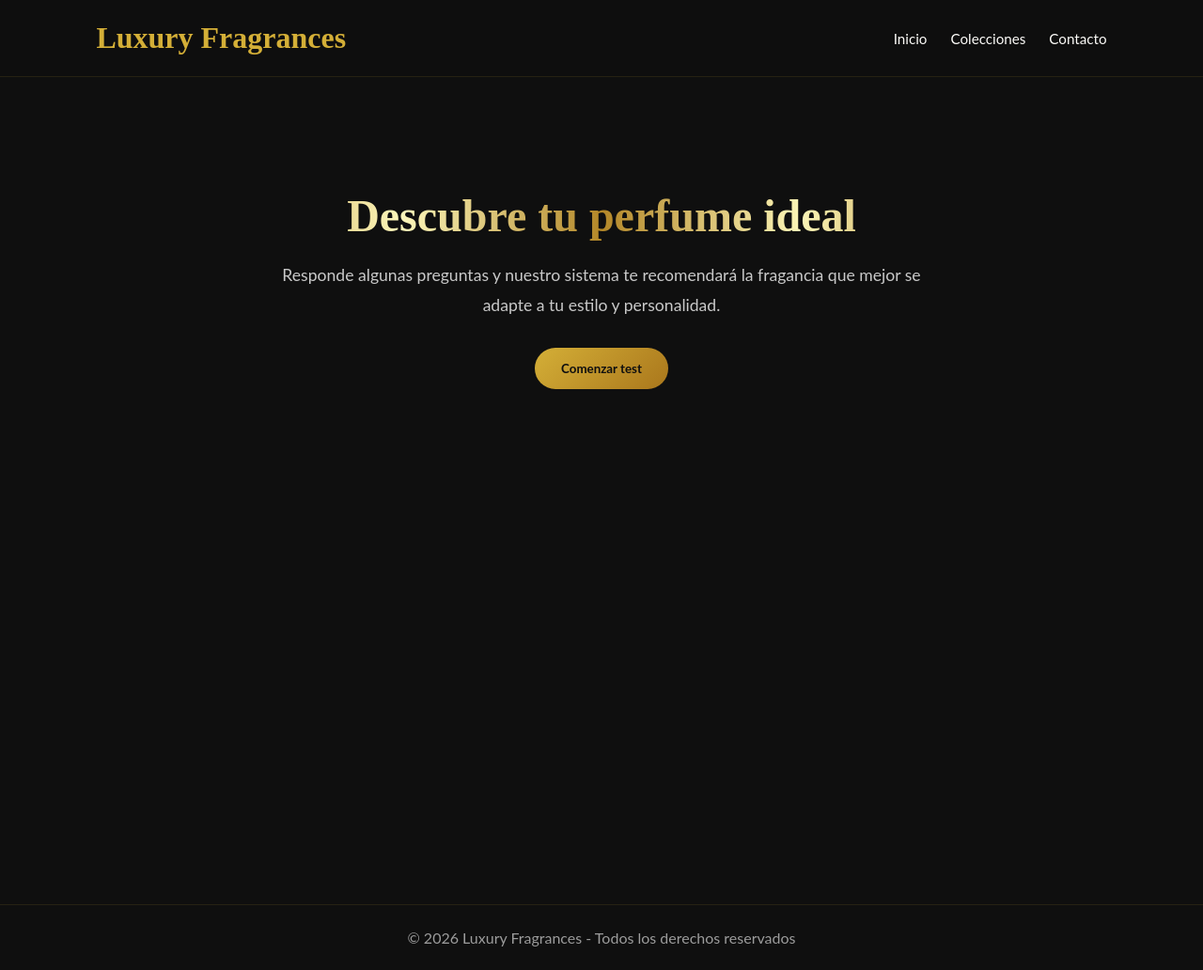
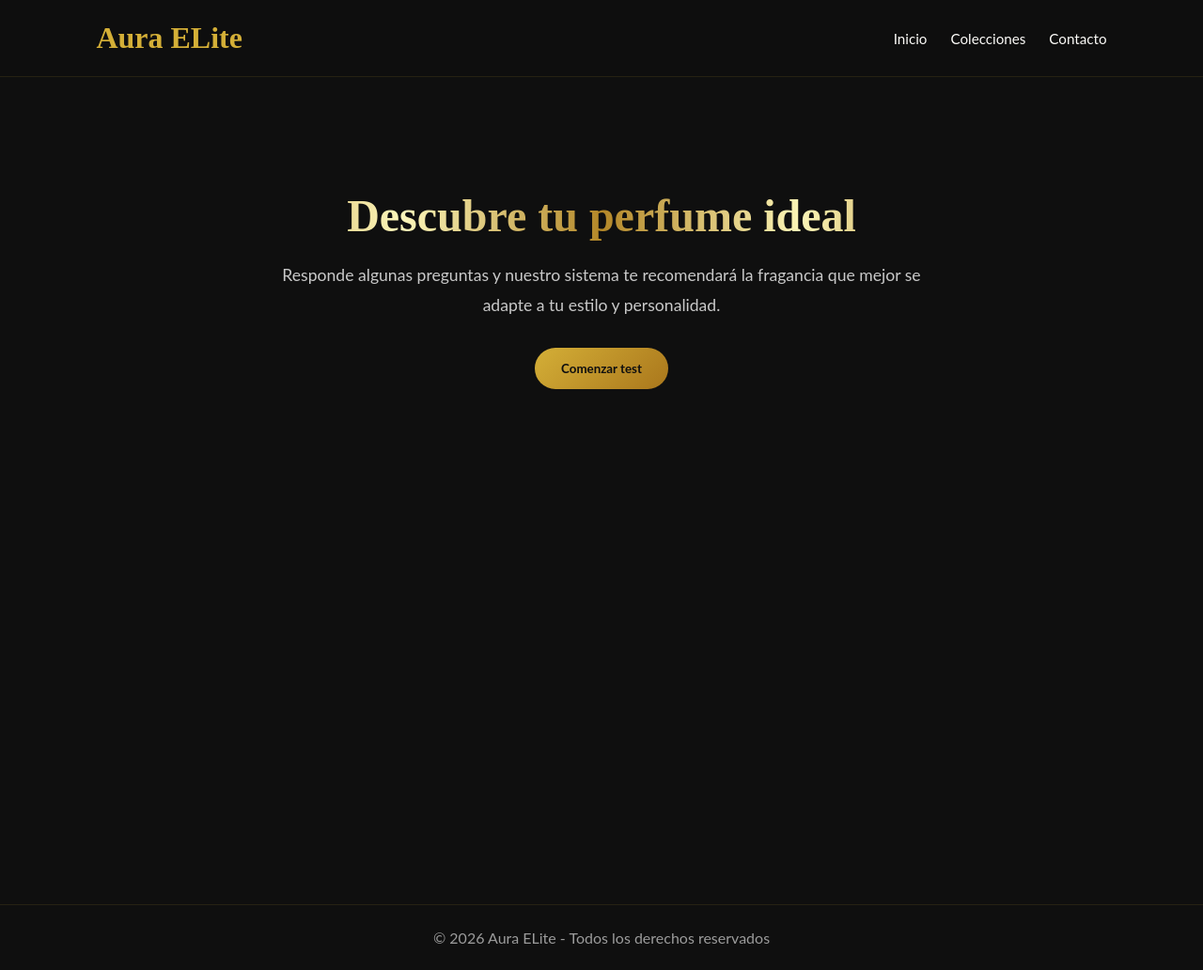
Before and after one commit to Keliz21/Proyectia, a website: page recomendador.html in a window 1280 px wide. Shown: the whole page at 94% size. Drawn offline with Linux system fonts and the light colour scheme.

Commit message:
Update recomendador.html

```diff
--- a/recomendador.html
+++ b/recomendador.html
@@ -27,7 +27,7 @@
     <header class="header">
 
         <div class="logo">
-            <h1>Luxury Fragrances</h1>
+            <h1>Aura ELite</h1>
         </div>
 
         <nav class="nav">
@@ -203,7 +203,7 @@
     <footer class="footer">
 
         <p>
-            © 2026 Luxury Fragrances - Todos los derechos reservados
+            © 2026 Aura ELite - Todos los derechos reservados
         </p>
 
     </footer>
```
